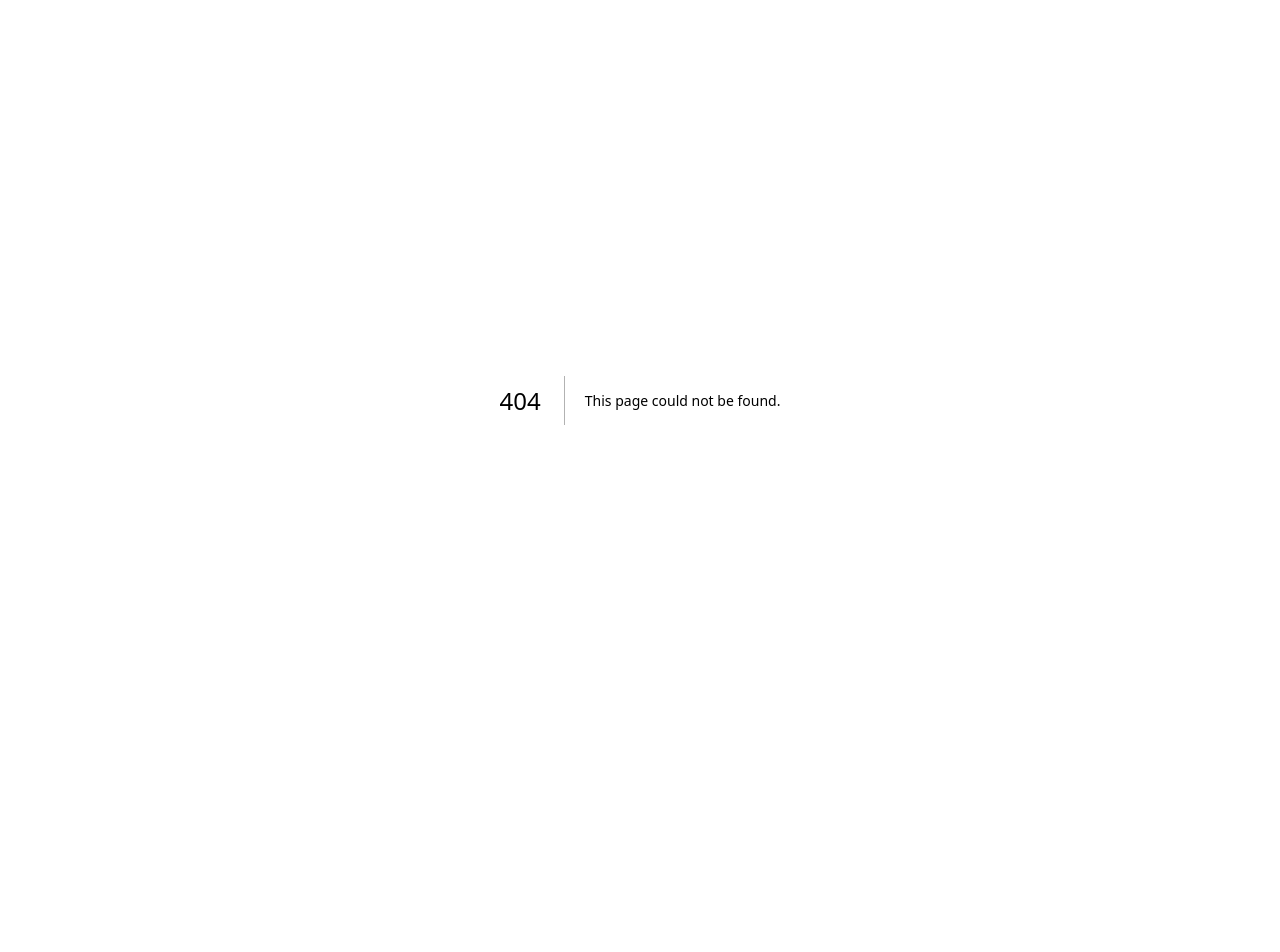
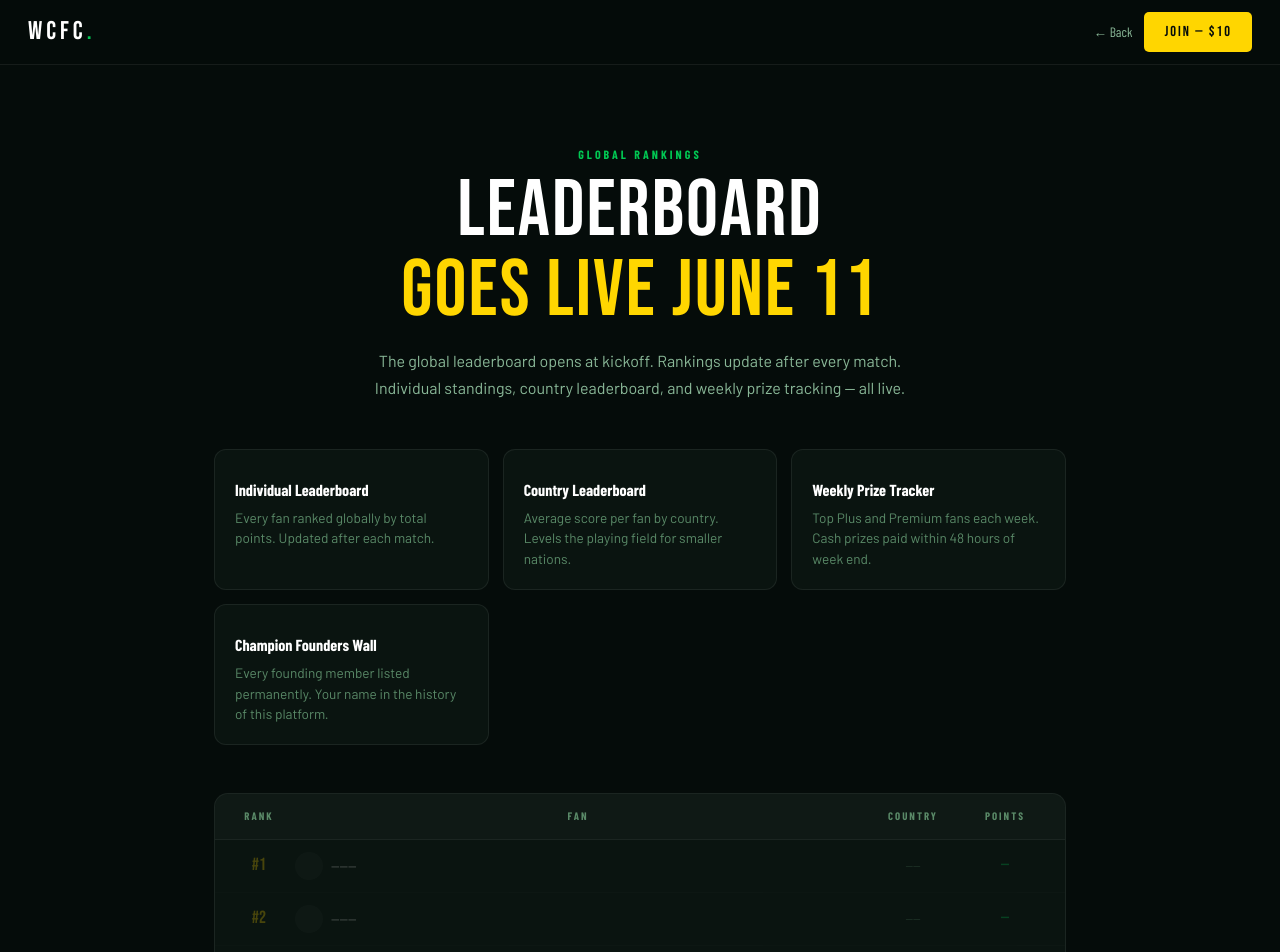
Before and after one commit to thomasjbartley-creator/wcfc-platform, a Next.js app: page /leaderboard in a window 1280 px wide. Before the commit this address had no page. Shown: the top 952 px of the page. Before the commit the page ends 800 px from the top, so only its background shows below. Built offline with nearby package versions, Linux system fonts and the light colour scheme.

Commit message:
Add leaderboard page with Champion Founder CTA standard

```diff
--- /dev/null
+++ b/app/leaderboard/page.tsx
@@ -0,0 +1,67 @@
+import Link from 'next/link'
+
+export default function LeaderboardPage() {
+ return (
+ <div style={{ minHeight: '100vh', background: '#050C0A', fontFamily: "'Barlow', sans-serif", color: '#d0ead8' }}>
+ <link href="https://fonts.googleapis.com/css2?family=Bebas+Neue&family=Barlow+Condensed:wght@400;600;700&family=Barlow:wght@400;500&display=swap" rel="stylesheet" />
+ <nav style={{ display: 'flex', alignItems: 'center', justifyContent: 'space-between', padding: '12px 28px', borderBottom: '1px solid rgba(255,255,255,0.07)', background: 'rgba(5,12,10,0.97)', position: 'sticky', top: 0, zIndex: 50 }}>
+ <Link href="/" style={{ fontFamily: "'Bebas Neue'", fontSize: '1.6rem', color: 'white', letterSpacing: '4px', textDecoration: 'none' }}>WCFC<span style={{ color: '#00C853' }}>.</span></Link>
+ <div style={{ display: 'flex', gap: '12px', alignItems: 'center' }}>
+ <Link href="/" style={{ fontFamily: "'Barlow Condensed'", fontSize: '0.85rem', color: '#8ab898', textDecoration: 'none' }}>← Back</Link>
+ <Link href="/auth/signup?plan=champion" style={{ fontFamily: "'Bebas Neue'", fontSize: '0.9rem', color: '#050C0A', background: '#FFD600', letterSpacing: '2px', textDecoration: 'none', padding: '9px 20px', borderRadius: '5px' }}>JOIN — $10</Link>
+ </div>
+ </nav>
+
+ <div style={{ maxWidth: '900px', margin: '0 auto', padding: '80px 24px', textAlign: 'center' }}>
+ <div style={{ fontFamily: "'Barlow Condensed'", fontSize: '0.75rem', fontWeight: 700, color: '#00C853', letterSpacing: '3px', marginBottom: '8px' }}>GLOBAL RANKINGS</div>
+ <div style={{ fontFamily: "'Bebas Neue'", fontSize: 'clamp(2.4rem,7vw,5rem)', color: 'white', letterSpacing: '2px', lineHeight: 1, marginBottom: '16px' }}>Leaderboard<br /><span style={{ color: '#FFD600' }}>Goes Live June 11</span>
+ </div>
+ <p style={{ fontFamily: "'Barlow'", fontSize: '1rem', color: '#8ab898', lineHeight: 1.7, maxWidth: '540px', margin: '0 auto 48px' }}>The global leaderboard opens at kickoff. Rankings update after every match. Individual standings, country leaderboard, and weekly prize tracking — all live.
+ </p>
+
+ {/* PREVIEW CARDS */}
+ <div style={{ display: 'grid', gridTemplateColumns: 'repeat(auto-fill, minmax(240px, 1fr))', gap: '14px', marginBottom: '48px', textAlign: 'left' }}>
+ {[
+ { icon: '', title: 'Individual Leaderboard', desc: 'Every fan ranked globally by total points. Updated after each match.' },
+ { icon: '', title: 'Country Leaderboard', desc: 'Average score per fan by country. Levels the playing field for smaller nations.' },
+ { icon: '', title: 'Weekly Prize Tracker', desc: 'Top Plus and Premium fans each week. Cash prizes paid within 48 hours of week end.' },
+ { icon: '', title: 'Champion Founders Wall', desc: 'Every founding member listed permanently. Your name in the history of this platform.' },
+ ].map(c => (
+ <div key={c.title} style={{ background: '#0a1410', border: '1px solid rgba(255,255,255,0.07)', borderRadius: '12px', padding: '20px' }}>
+ <div style={{ fontSize: '1.6rem', marginBottom: '8px' }}>{c.icon}</div>
+ <div style={{ fontFamily: "'Barlow Condensed'", fontSize: '1rem', fontWeight: 700, color: 'white', marginBottom: '6px' }}>{c.title}</div>
+ <div style={{ fontFamily: "'Barlow'", fontSize: '0.85rem', color: '#5a8a68', lineHeight: 1.5 }}>{c.desc}</div>
+ </div>
+ ))}
+ </div>
+
+ {/* PLACEHOLDER TABLE */}
+ <div style={{ background: '#0a1410', border: '1px solid rgba(255,255,255,0.07)', borderRadius: '14px', overflow: 'hidden', marginBottom: '40px' }}>
+ <div style={{ padding: '14px 20px', background: 'rgba(255,255,255,0.02)', borderBottom: '1px solid rgba(255,255,255,0.05)', display: 'grid', gridTemplateColumns: '48px 1fr 80px 80px', gap: '12px' }}>
+ {['RANK', 'FAN', 'COUNTRY', 'POINTS'].map(h => (
+ <div key={h} style={{ fontFamily: "'Barlow Condensed'", fontSize: '0.68rem', color: '#5a8a68', letterSpacing: '2px', fontWeight: 700 }}>{h}</div>
+ ))}
+ </div>
+ {[1,2,3,4,5].map(n => (
+ <div key={n} style={{ padding: '12px 20px', borderBottom: '1px solid rgba(255,255,255,0.04)', display: 'grid', gridTemplateColumns: '48px 1fr 80px 80px', gap: '12px', alignItems: 'center', opacity: 0.25 }}>
+ <div style={{ fontFamily: "'Bebas Neue'", fontSize: '1.1rem', color: n <= 3 ? '#FFD600' : '#5a8a68' }}>#{n}</div>
+ <div style={{ display: 'flex', alignItems: 'center', gap: '8px' }}>
+ <div style={{ width: 28, height: 28, borderRadius: '50%', background: 'rgba(255,255,255,0.08)' }} />
+ <div style={{ fontFamily: "'Barlow Condensed'", fontSize: '0.9rem', color: 'white' }}>———</div>
+ </div>
+ <div style={{ fontFamily: "'Barlow Condensed'", fontSize: '0.8rem', color: '#5a8a68' }}>——</div>
+ <div style={{ fontFamily: "'Bebas Neue'", fontSize: '1rem', color: '#00C853' }}>—</div>
+ </div>
+ ))}
+ <div style={{ padding: '16px 20px', textAlign: 'center', fontFamily: "'Barlow Condensed'", fontSize: '0.82rem', color: '#5a8a68', letterSpacing: '1px' }}>Rankings unlock at kickoff — June 11, 2026
+ </div>
+ </div>
+
+ <Link href="/auth/signup?plan=champion" style={{ display: 'inline-block', padding: '16px 40px', background: '#FFD600', color: '#050C0A', fontFamily: "'Bebas Neue'", fontSize: '1.1rem', letterSpacing: '3px', borderRadius: '6px', textDecoration: 'none', marginBottom: '12px' }}>Get on the Leaderboard — $10
+ </Link>
+ <div style={{ fontFamily: "'Barlow Condensed'", fontSize: '0.75rem', color: '#3a5a42', letterSpacing: '1px', marginTop: '8px' }}><Link href="/auth/signup" style={{ color: '#3a5a42' }}>Free entry available →</Link>
+ </div>
+ </div>
+ </div>
+ )
+}
```
